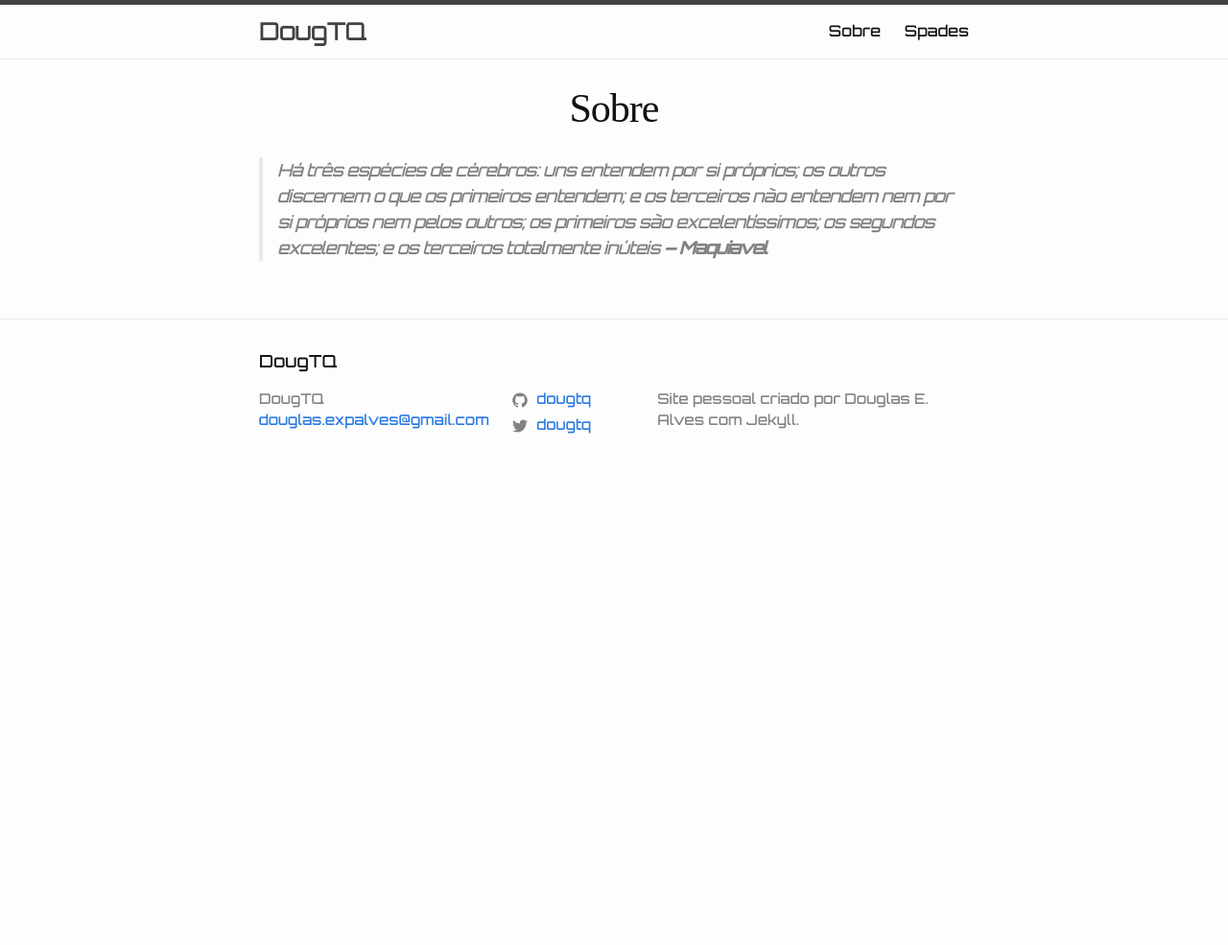
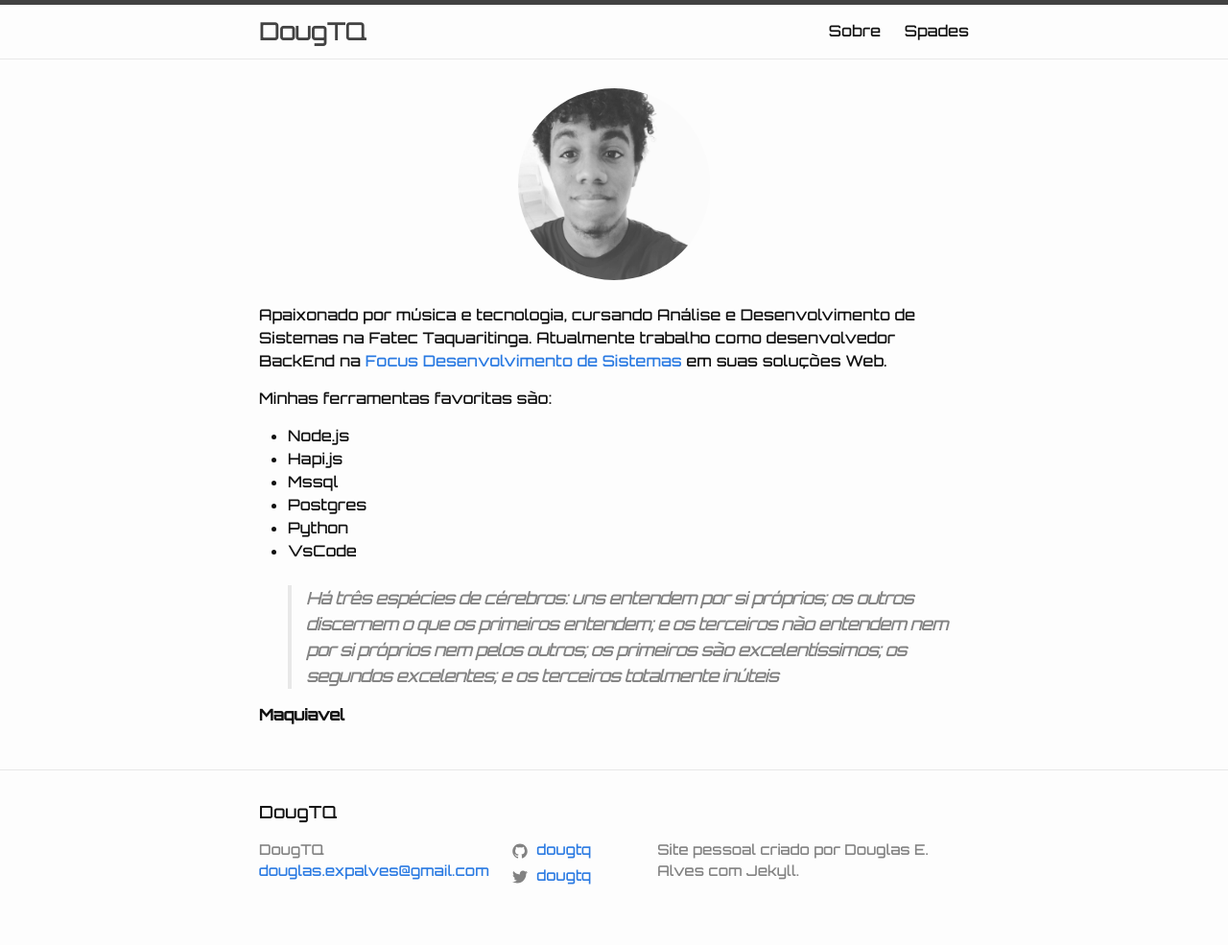
Before and after one commit to dougtq/mypage-tq, a Jekyll site: the page built from about.md, in a window 1280 px wide. Shown: the whole page at 96% size. Built offline with Jekyll 4.4.1, drawn with Linux system fonts in a browser that asks for light colours; nearby versions of some CDN libraries; some web fonts are replaced; before the commit the page ends 900 px from its top, so only the background shows below that.

Commit message:
update about.md

```diff
--- a/about.md
+++ b/about.md
@@ -1,8 +1,24 @@
 ---
-layout: page
+layout: default
 title: Sobre
 permalink: /sobre/
 ---
+<div align="center" class="">
+  <img class="img-fluid profile" src="/assets/profile.jpg">
+</div>
+<br>
+ Apaixonado por música e tecnologia, cursando Análise e Desenvolvimento de Sistemas na Fatec Taquaritinga.
+ Atualmente trabalho como desenvolvedor BackEnd na [Focus Desenvolvimento de Sistemas](http://focussp.com.br) em suas soluções Web.
 
+ Minhas ferramentas favoritas são:
+  - Node.js
+  - Hapi.js
+  - Mssql
+  - Postgres
+  - Python
+  - VsCode
+<br>
+<br>
 > Há três espécies de cérebros: uns entendem por si próprios; os outros discernem o que os primeiros entendem; e os terceiros não entendem nem por si próprios nem pelos outros; os primeiros são excelentíssimos; os segundos excelentes; e os terceiros totalmente inúteis
-**-- Maquiavel**
+
+**Maquiavel**
```
